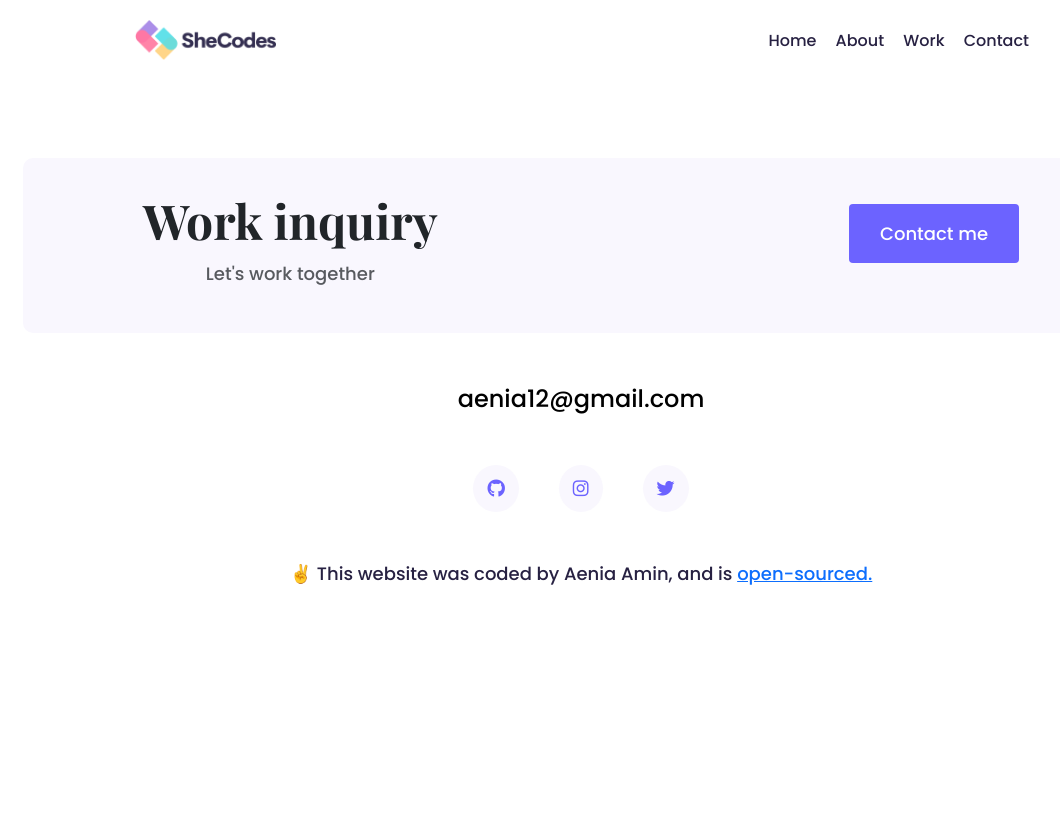
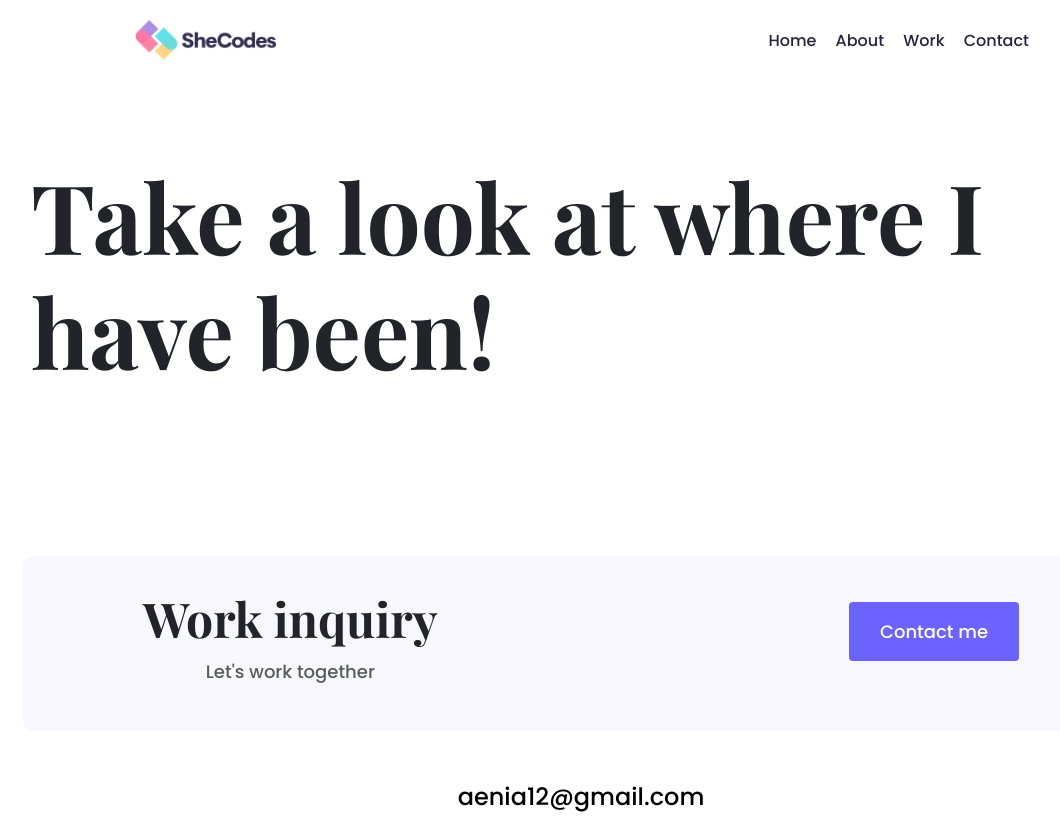
Before and after one commit to aenia12/Res.4.Amin.PortfolioOne, a plain HTML site: page work.html in a window 1280 px wide. Shown: the top 818 px of the page, without its empty margins (59-1119 px from the left). Drawn offline with nearby package versions, Linux system fonts and the light colour scheme.

Commit message:
Started work page.

```diff
--- a/work.html
+++ b/work.html
@@ -62,6 +62,12 @@
         </ul>
       </nav>
     </div>
+    <div class="content-container container">
+      <div class="content">
+        <h1 class="mb-5">Take a look at where I have been!</h1>
+        <div class="row"></div>
+      </div>
+    </div>
     <footer class="container">
       <div class="contact-box justify-content-between mb-5 d-none d-md-flex">
         <div>
```
